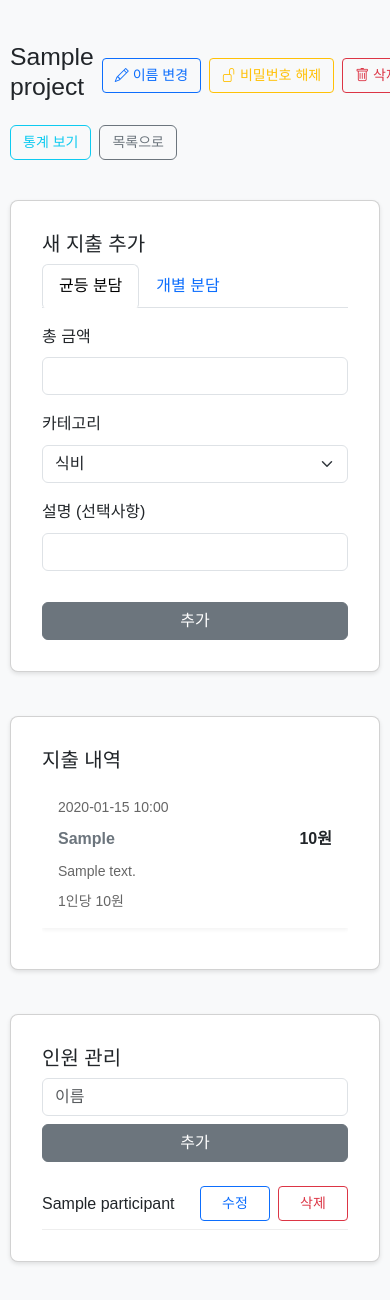
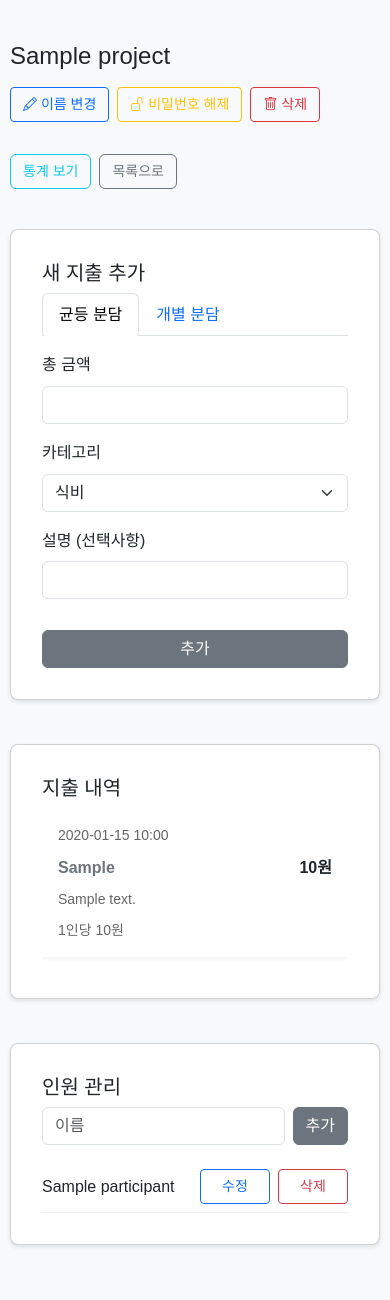
Before and after one commit to goqkTk/Accountee, a Flask app: page /project/1 in a window 390 px wide. Shown: the top 1300 px of the page. After the commit the page ends 1247 px from the top, so only its background shows below. Run offline with Flask 3, Linux system fonts and the light colour scheme; tables that the repository leaves empty hold one stand-in row (values such as "Sample post").

Commit message:
미디어쿼리 수정

```diff
--- a/templates/base.html
+++ b/templates/base.html
@@ -74,10 +74,16 @@
             display: flex;
             align-items: center;
             gap: 0.5rem;
+            margin-bottom: 0.5rem;
+        }
+
+        .project-title h2 {
+            margin: 0;
+            word-break: break-word;
         }
 
         .project-actions {
-            margin-left: auto;
+            margin-top: 0.5rem;
         }
 
         .action-buttons {
@@ -89,9 +95,8 @@
         /* 프로젝트 상단 버튼 스타일 */
         .project-header {
             display: flex;
-            flex-wrap: wrap;
+            flex-direction: column;
             gap: 0.5rem;
-            align-items: center;
             margin-bottom: 1rem;
         }
 
@@ -106,7 +111,6 @@
             }
 
             .project-actions {
-                margin-left: 0;
                 width: 100%;
             }
 
@@ -115,9 +119,8 @@
                 font-size: 0.875rem;
             }
 
-            .project-title {
-                font-size: 1.25rem;
-                margin-bottom: 0.5rem;
+            .project-title h2 {
+                font-size: 1.5rem;
             }
         }
 
@@ -166,11 +169,17 @@
 
         @media (max-width: 768px) {
             .participant-form {
-                flex-direction: column;
+                flex-direction: row;
+            }
+
+            .participant-form .form-control {
+                width: auto;
+                flex: 1;
             }
 
             .participant-form .btn {
-                width: 100%;
+                width: auto;
+                padding: 0.375rem 0.75rem;
             }
 
             .participant-item {
--- a/templates/project.html
+++ b/templates/project.html
@@ -7,7 +7,8 @@
             <div class="project-header">
                 <div class="project-title">
                     <h2>{{ project.name }}</h2>
-                    <div class="d-flex gap-2">
+                </div>
+                <div class="d-flex gap-2 mb-3">
                     <button type="button" class="btn btn-outline-primary btn-sm" data-bs-toggle="modal" data-bs-target="#editProjectModal">
                         <i class="bi bi-pencil"></i> 이름 변경
                     </button>
@@ -23,7 +24,6 @@
                     <button type="button" class="btn btn-outline-danger btn-sm" data-bs-toggle="modal" data-bs-target="#deleteProjectModal1">
                         <i class="bi bi-trash"></i> 삭제
                     </button>
-                </div>
                 </div>
                 <div class="project-actions d-flex gap-2">
                     <a href="{{ url_for('statistics', project_id=project.id) }}" class="btn btn-outline-info">통계 보기</a>
```
